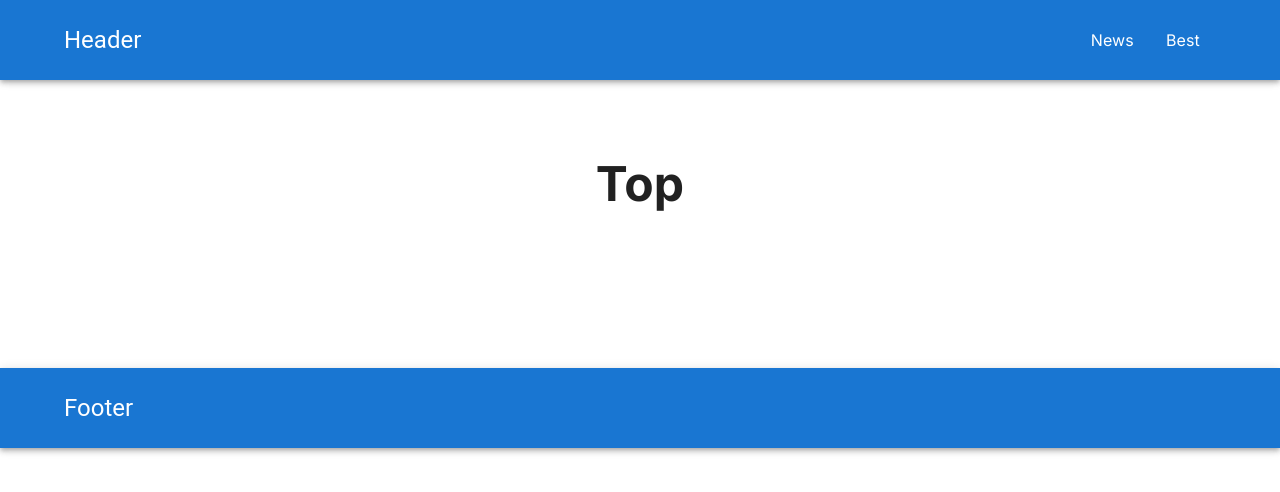
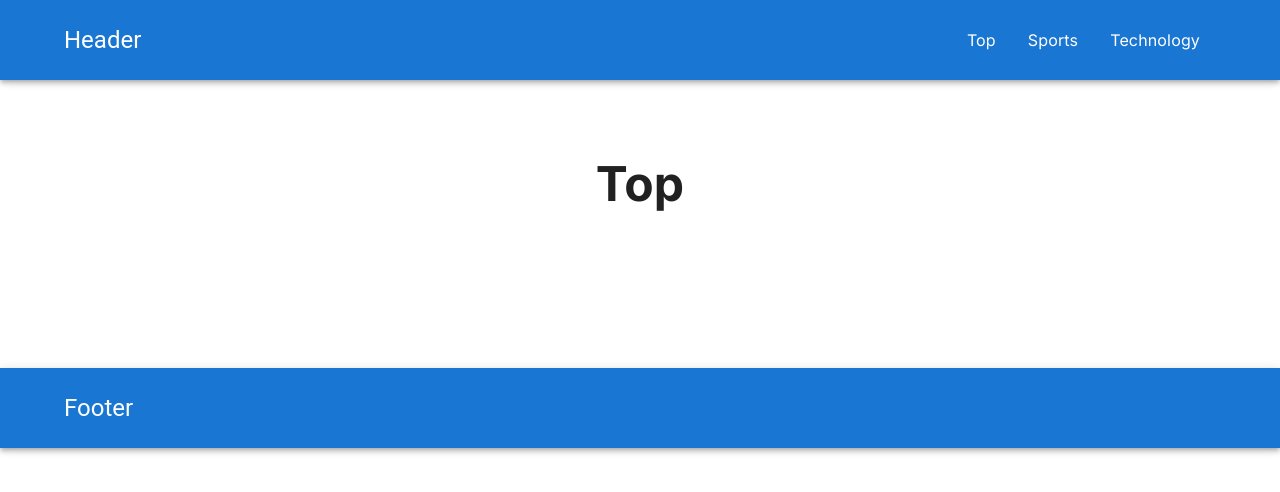
Before and after one commit to sakatai11/-hacker_news_pro, a Next.js app: page / in a window 1280 px wide. Shown: the top 492 px of the page. Built offline with nearby package versions, Linux system fonts and the light colour scheme; no server answers.

Commit message:
ニュースAPI取得（バックエンド側）

```diff
--- /dev/null
+++ b/app/[newsList]/page.tsx
@@ -0,0 +1,25 @@
+import Title from "../_components/elements/title/Index";
+import { PAGE_SIZE } from "../_constants/data";
+import { getNews } from "../_libs/api";
+
+type Props = {
+  params: { newsList: string };
+};
+
+export default async function Page({params}: Props) {
+
+  const newsList = params.newsList
+
+  const data = await getNews({ params: newsList === '/' ? '' : newsList, pageSize: PAGE_SIZE });
+  console.log('Data:', data);
+
+  function capitalizeFirstLetter(string: string) {
+    return string.charAt(0).toUpperCase() + string.slice(1);
+  }
+
+  return (
+      <>
+        <Title text={params.newsList === "/" ? "Top" : capitalizeFirstLetter(params.newsList)} />
+      </>
+  );
+}
--- /dev/null
+++ b/app/_constants/data.ts
@@ -0,0 +1,7 @@
+export const ENDPOINT_URL = 'https://newsapi.org/v2/top-headlines?country=jp' as const;
+
+export const PAGE_SIZE = 9 as number;
+
+// export const NEWSLIST_TYPE = ['top', 'new', 'best'] as const;
+
+// export const ITEM_TYPE = [ 'job', 'story', 'comment', 'poll', 'pollopt'] as const;
--- /dev/null
+++ b/app/_libs/api.ts
@@ -0,0 +1,31 @@
+import { ENDPOINT_URL } from "../_constants/data";
+
+type Props = {
+  params: string;
+  pageSize: number;
+}
+
+export async function getNews({params, pageSize}:Props) {
+  console.log(params);
+  console.log(pageSize);
+
+  try {
+    const res = await fetch(`${ENDPOINT_URL}&category=${params}&pageSize=${pageSize}`, {
+      headers: {
+        'Content-Type': 'application/json',
+        'X-Api-Key': process.env.DATA_API_KEY as string,
+      }
+    });
+
+    if (!res.ok) {
+      throw new Error(`error code: ${res.status}`);
+    }
+
+    const data = await res.json();
+    return data;
+
+  } catch (error) {
+    console.error(error);
+    return [];
+  }
+}
--- a/app/best/page.tsx
+++ /dev/null
@@ -1,9 +0,0 @@
-import Title from "../_components/elements/title/Index";
-
-export default function Best() {
-  return (
-      <>
-        <Title text="Best" />
-      </>
-  );
-}
--- a/app/news/page.tsx
+++ /dev/null
@@ -1,9 +0,0 @@
-import Title from "../_components/elements/title/Index";
-
-export default function News() {
-  return (
-      <>
-        <Title text="News" />
-      </>
-  );
-}
--- a/app/page.tsx
+++ b/app/page.tsx
@@ -1,9 +1,22 @@
-import Title from "./_components/elements/title/Index";
+import Page from "./[newsList]/page";
 
-export default function Home() {
+type Props = {
+  params: {
+    newsList: string;
+  };
+};
+
+export default function Top() {
+  // newsListが/の場合に渡すデフォルトのprops
+  const defaultProps:Props = {
+    params: {
+      newsList: '/',
+    },
+  };
+
   return (
       <>
-        <Title text="Top" />
+        <Page {...defaultProps} />
       </>
   );
 }
--- a/data/links.ts
+++ b/data/links.ts
@@ -6,11 +6,15 @@ type PageLink = {
 /** 各ページへのリンク */
 export const pageLinks: PageLink[] = [
   {
-    name: 'News',
-    href: '/news',
+    name: 'Top',
+    href: '/',
   },
   {
-    name: 'Best',
-    href: '/best',
+    name: 'Sports',
+    href: '/sports',
+  },
+  {
+    name: 'Technology',
+    href: '/technology',
   }
 ];
--- a/package.json
+++ b/package.json
@@ -4,7 +4,7 @@
   "private": true,
   "scripts": {
     "dev": "next dev",
-    "build": "next build",
+    "build": "rm -rf .next/cache/fetch-cache && next build",
     "start": "next start",
     "lint": "next lint"
   },
```
Also changed, not shown: types/types.ts (added, +23 -0 lines).
